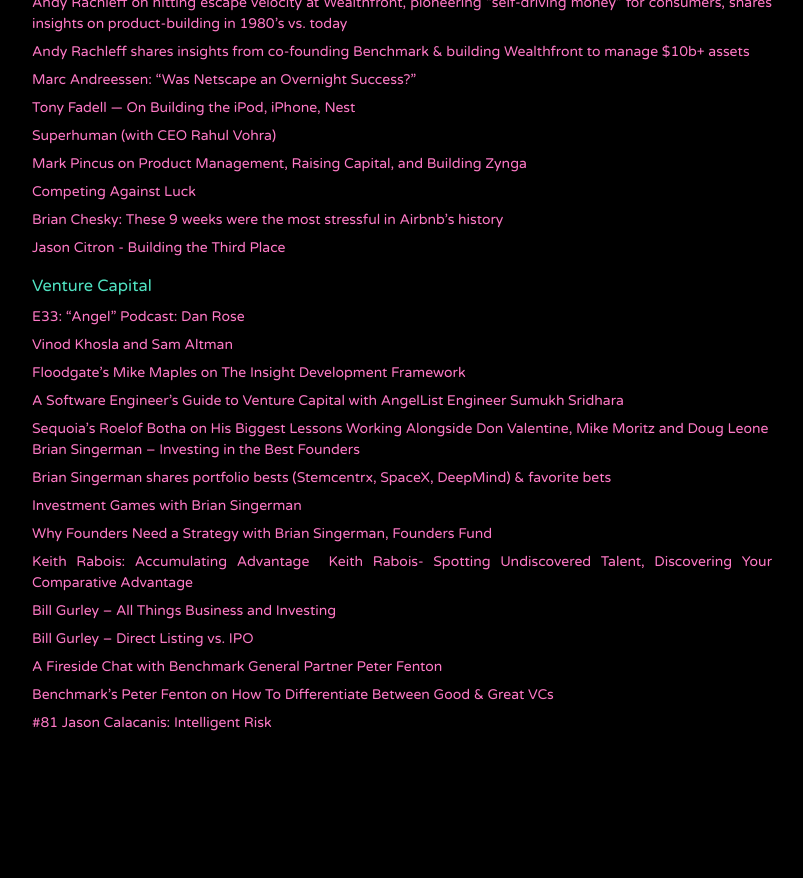
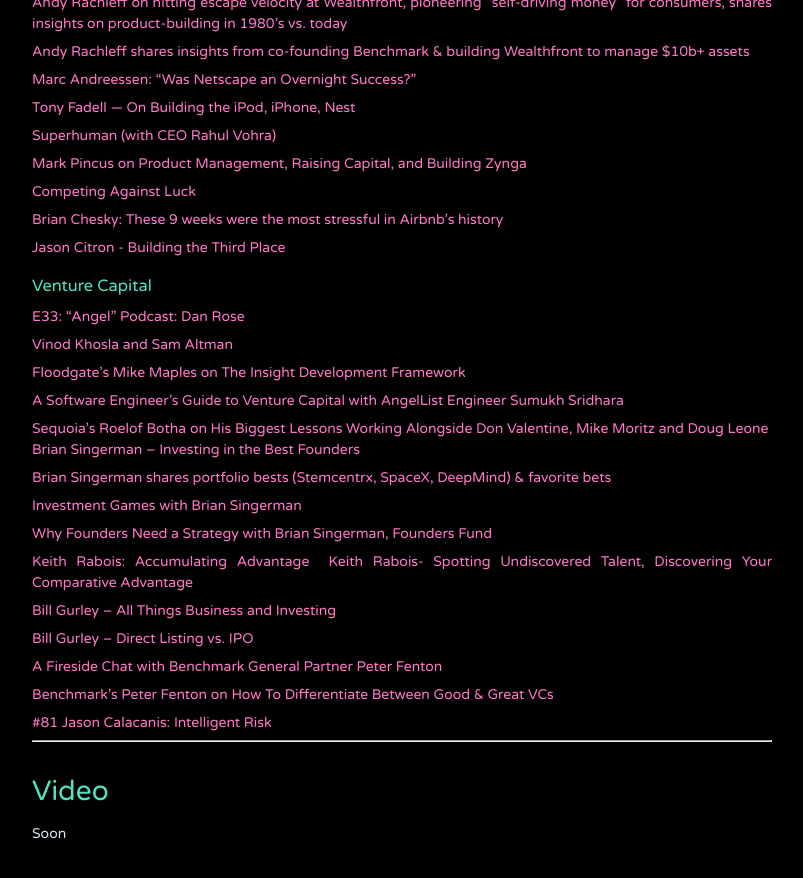
Before and after one commit to jithendrabsy/thoughts, a Jekyll site: the page built from _posts/2040-12-02-input.md, in a window 1280 px wide and 900 px high, scrolled down 2260 px. Shown: the top 878 px of the window, without its empty margins (238-1041 px from the left). Built offline with Jekyll 4.4.1, drawn with Linux system fonts in a browser that asks for light colours; nearby versions of some CDN libraries; before the commit the page ends 3049 px from its top, so only the background shows below that.

Commit message:
Update X

```diff
--- a/_posts/2040-12-02-input.md
+++ b/_posts/2040-12-02-input.md
@@ -195,3 +195,9 @@
 [Benchmark’s Peter Fenton on How To Differentiate Between Good & Great VCs](https://overcast.fm/+EBTCRZOw0)
 
 [#81 Jason Calacanis: Intelligent Risk](https://overcast.fm/+OxeZ_FGI8)
+
+---
+
+# Video
+
+Soon
```
Also changed, not shown: _posts/2040-12-03-knowledge-base.md (+2 -2 lines).
